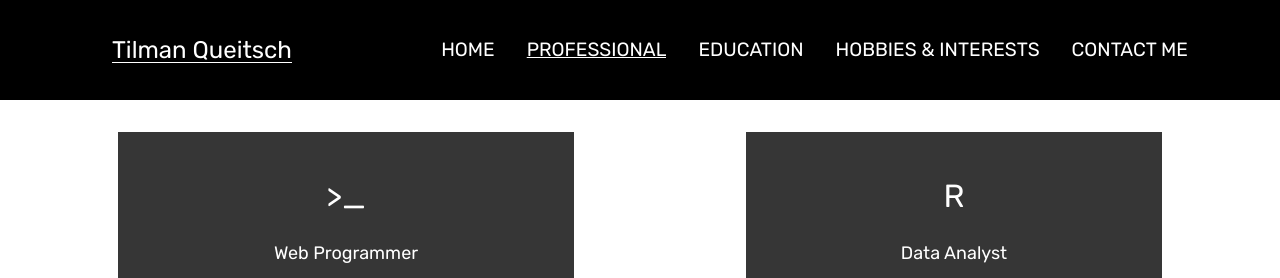
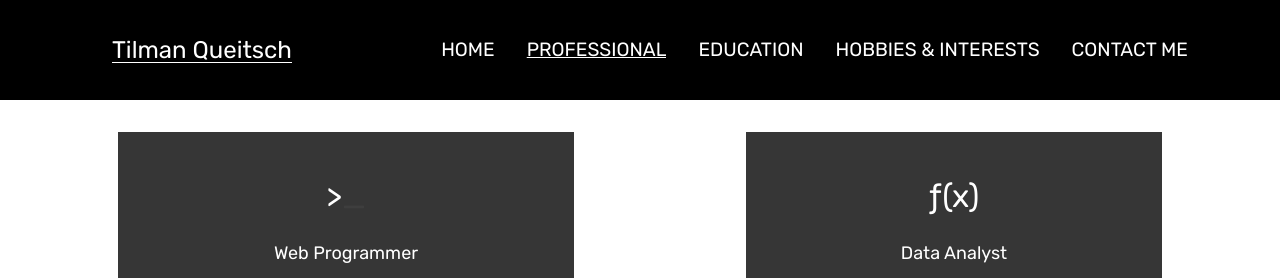
Before and after one commit to tiQu/portfolio, a React (Create React App) app: page /professional in a window 1280 px wide. Shown: the top 278 px of the page. Built offline with nearby package versions, Linux system fonts and the light colour scheme.

Commit message:
Added simple animation for element 1

```diff
--- a/src/components/professional/CardItems.js
+++ b/src/components/professional/CardItems.js
@@ -1,12 +1,15 @@
 export const CardItems = [
     {
-        cardCharacter: ">_",
+        cardStaticChar: ">",
+        cardAnimateChar: "_",
+        cardAddCharClass: "blink",
         cardHeader: 'Web Programmer',
         cardSummary: 'Something about me as a web programmer',
         cardList: 'bullet points about my experience'
     },
     {
-        cardCharacter: "R",
+        cardStaticChar: "ƒ",
+        cardAnimateChar: "(x)",
         cardHeader: 'Data Analyst',
         cardSummary: 'Something about me as a data analyst',
         cardList: 'bullet points about my experience'
--- a/src/components/professional/Professional.js
+++ b/src/components/professional/Professional.js
@@ -7,12 +7,16 @@ class Professional extends React.Component{
     render(){
         return (
             <section className="professional">
-                <Card cardCharacter={CardItems[0].cardCharacter}
+                <Card staticChar={CardItems[0].cardStaticChar}
+                      animateChar={CardItems[0].cardAnimateChar}
+                      addCharClass="blink"
                       cardHeader={CardItems[0].cardHeader}
                       cardSummary={CardItems[0].cardSummary}
                       cardList={CardItems[0].cardList}
                 />
-                <Card cardCharacter={CardItems[1].cardCharacter}
+                <Card staticChar={CardItems[1].cardStaticChar}
+                      animateChar={CardItems[1].cardAnimateChar}
+                    //   addCharClass="blink"
                       cardHeader={CardItems[1].cardHeader}
                       cardSummary={CardItems[1].cardSummary}
                       cardList={CardItems[1].cardList}
--- a/src/components/professional/card/Card.js
+++ b/src/components/professional/card/Card.js
@@ -4,8 +4,10 @@ import './Card.scss';
 class Card extends React.Component{
     render(){
         return (
-            <div className={"professional-card"}>
-                <div className="professional-line professional-character">{this.props.cardCharacter}</div>
+            <div className="professional-card">
+                <div className="professional-line professional-character">{this.props.staticChar}
+                    <span className={this.props.addCharClass}>{this.props.animateChar}</span>
+                </div>
                 <div className="professional-line professional-header">{this.props.cardHeader}</div>
                 <div className="professional-line professional-summary">{this.props.cardSummary}</div>
                 <div className="professional-line professional-list">{this.props.cardList}</div>
--- a/src/components/professional/card/Card.scss
+++ b/src/components/professional/card/Card.scss
@@ -20,3 +20,12 @@
 .professional-character {
     font-size: xx-large;
 }
+
+.professional-character .blink {
+    animation: blinker 1s linear infinite;
+}
+@keyframes blinker {
+    50% {
+      opacity: 0;
+    }
+}
```
Also changed, not shown: 1 other file (tests, documents, lock files or other folders).
